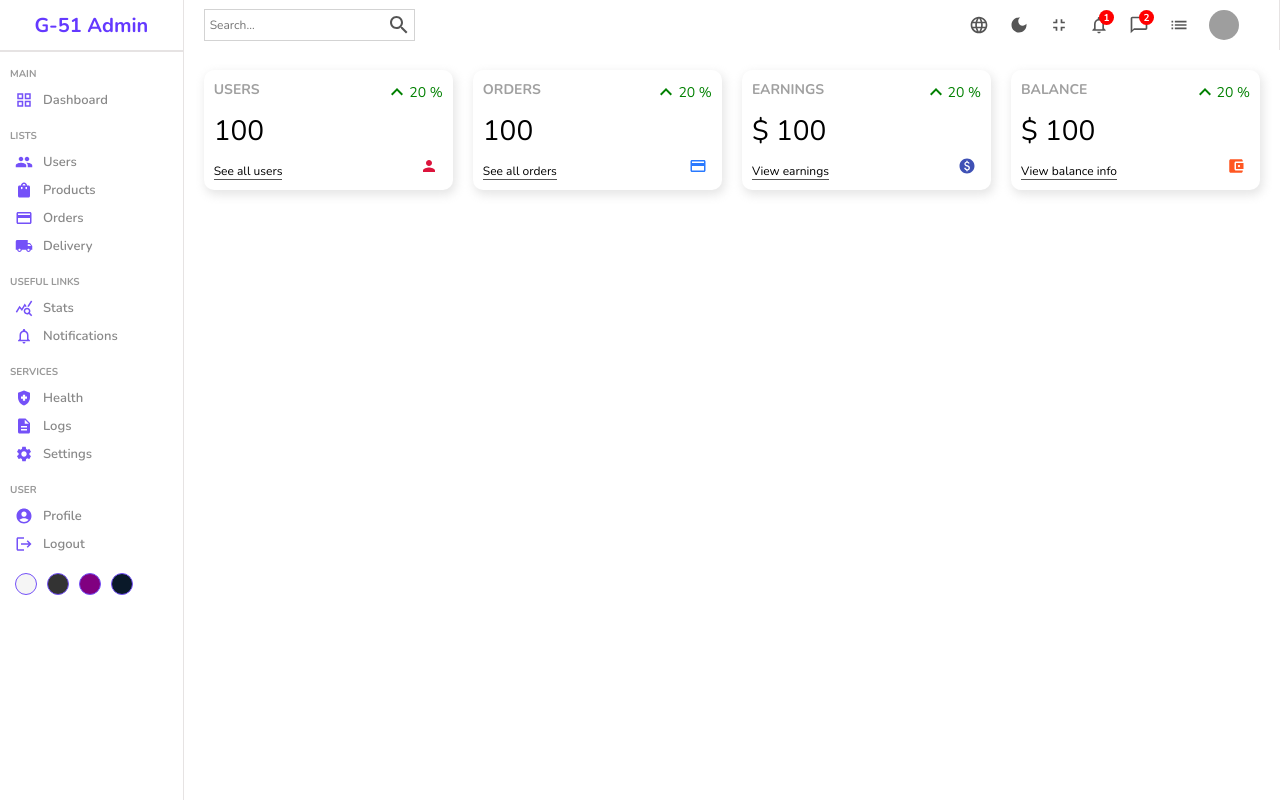
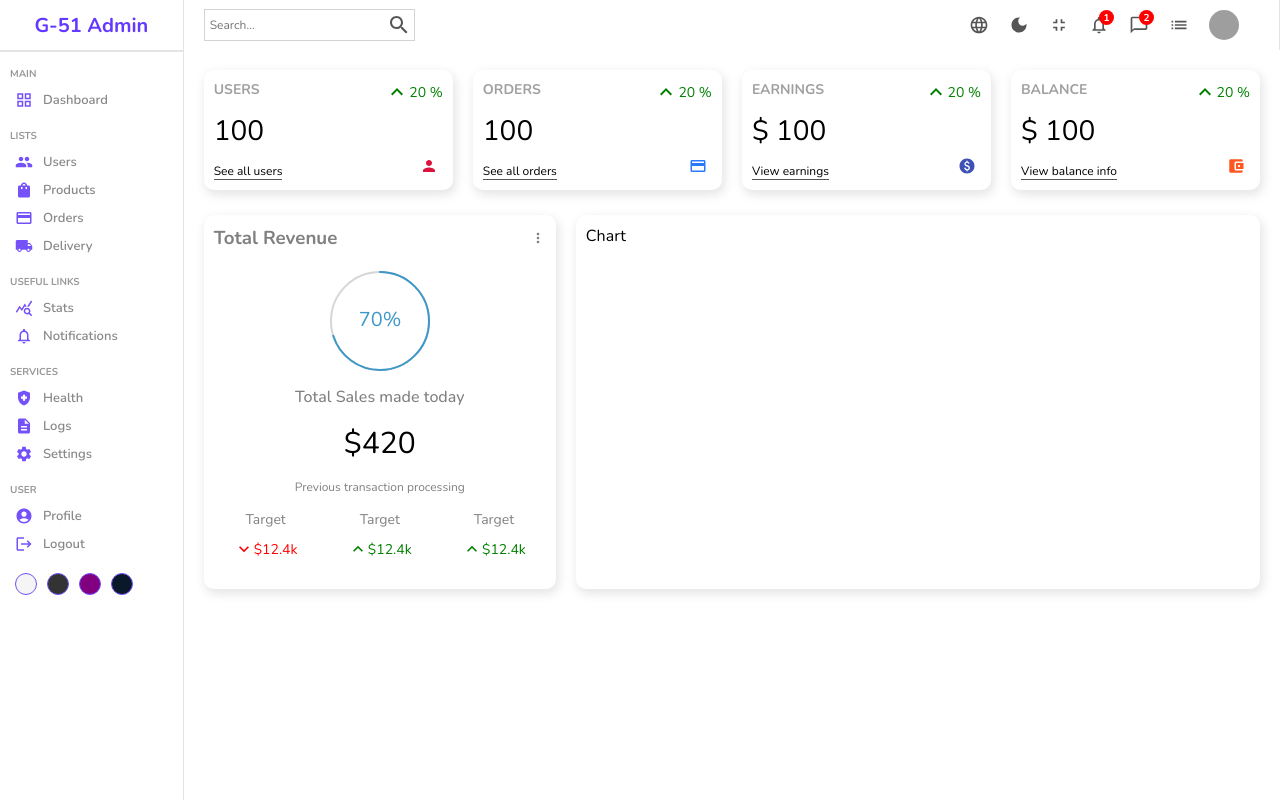
Before and after one commit to Nicxzmiller/admin, a React (Create React App) app: page / in a window 1280 px wide. Built offline with nearby package versions, Linux system fonts and the light colour scheme; grey boxes are pictures that could not be loaded; a web font is replaced by a local one.

Commit message:
featured

```diff
--- a/package.json
+++ b/package.json
@@ -11,7 +11,9 @@
     "@testing-library/react": "^13.2.0",
     "@testing-library/user-event": "^13.5.0",
     "react": "^18.1.0",
+    "react-circular-progressbar": "^2.0.4",
     "react-dom": "^18.1.0",
+    "react-progressbar": "^15.4.1",
     "react-router-dom": "^6.3.0",
     "react-scripts": "5.0.1",
     "sass": "^1.51.0",
--- /dev/null
+++ b/src/components/chart/Chart.jsx
@@ -0,0 +1,10 @@
+import React from 'react'
+import "./chart.scss"
+
+const Chart = () => {
+  return (
+    <div className='chart'>Chart</div>
+  )
+}
+
+export default Chart
--- /dev/null
+++ b/src/components/chart/chart.scss
@@ -0,0 +1,8 @@
+.chart{
+    flex: 4;
+    justify-content: space-between;
+    border-radius: 10px;
+    padding: 10px;
+    -webkit-box-shadow: 2px 4px 10px 1px rgba(0,0,0,0.47);
+    box-shadow: 2px 4px 10px 1px rgba(201, 201, 201, 0.47);
+}
--- /dev/null
+++ b/src/components/featured/Featured.jsx
@@ -0,0 +1,53 @@
+import React from 'react'
+import "./featured.scss"
+import MoreVertIcon from '@mui/icons-material/MoreVert';
+import { CircularProgressbar } from "react-circular-progressbar"
+import "react-circular-progressbar/dist/styles.css"
+import KeyboardArrowUpIcon from '@mui/icons-material/KeyboardArrowUp';
+import KeyboardArrowDownIcon from '@mui/icons-material/KeyboardArrowDown';
+
+const Featured = () => {
+  return (
+    <div className='featured'>
+        <div className="top">
+            <h3 className="title">Total Revenue</h3>
+            <MoreVertIcon className='more'/>
+        </div>
+        <div className="bottom">
+            <div className="featuredChart">
+                <CircularProgressbar value={70} text={"70%"} strokeWidth={2}/>
+            </div>
+            <p className="title">Total Sales made today</p>
+            <p className="amount">$420</p>
+            <p className="desc">Previous transaction processing</p>
+            <div className="summary">
+                <div className="item">
+                <div className="itemTitle">Target</div>
+                <div className="itemResult negative">
+                    <KeyboardArrowDownIcon fontSize='small'/>
+                    <div className="resultAmount">$12.4k</div>
+                </div>
+                </div>
+
+                <div className="item">
+                <div className="itemTitle">Target</div>
+                <div className="itemResult positive">
+                    <KeyboardArrowUpIcon fontSize='small'/>
+                    <div className="resultAmount">$12.4k</div>
+                </div>
+                </div>
+
+                <div className="item">
+                <div className="itemTitle">Target</div>
+                <div className="itemResult positive">
+                    <KeyboardArrowUpIcon fontSize='small'/>
+                    <div className="resultAmount">$12.4k</div>
+                </div>
+                </div>
+            </div>
+        </div>
+    </div>
+  )
+}
+
+export default Featured
--- /dev/null
+++ b/src/components/featured/featured.scss
@@ -0,0 +1,81 @@
+.featured{
+    flex: 2;
+    border-radius: 10px;
+    padding: 10px;
+    -webkit-box-shadow: 2px 4px 10px 1px rgba(0,0,0,0.47);
+    box-shadow: 2px 4px 10px 1px rgba(201, 201, 201, 0.47);
+
+    .top{
+        display: flex;
+        width: 100%;
+        align-items: center;
+        justify-content: space-between;
+        color: gray;
+
+        .more{
+            font-size: medium;
+            align-items: center;
+        }
+    }
+
+    .bottom{
+        padding: 20px;
+        display: flex;
+        flex-direction: column;
+        align-items: center;
+        justify-content: center;
+        gap: 15px;
+
+        .featuredChart{
+            width: 100px;
+            height: 100px;
+        }
+
+        .title{
+            font-weight: 500;
+            color: gray;
+        }
+
+        .amount{
+            font-size: 30px;
+        }
+
+        .desc{
+            font-weight: 300;
+            font-size: 12px;
+            color: gray;
+            text-align: center;
+        }
+
+        .summary{
+            width: 100%;
+            display: flex;
+            align-items: center;
+            justify-content: space-between;
+
+            .item{
+                text-align: center;
+
+                .itemTitle{
+                    font-size: 14px;
+                    color: gray;
+                }
+
+                .itemResult{
+                    display: flex;
+                    align-items: center;
+                    margin-top: 10px;
+                    font-size: 14px;
+
+                    &.positive{
+                        color: green;
+                    }
+
+                    &.negative{
+                        color: red;
+                    }
+                }
+            }
+        }
+    }
+}
--- a/src/pages/home/Home.jsx
+++ b/src/pages/home/Home.jsx
@@ -1,4 +1,6 @@
 import React from 'react'
+import Chart from '../../components/chart/Chart'
+import Featured from '../../components/featured/Featured'
 import Navbar from '../../components/navbar/Navbar'
 import Sidebar from '../../components/sidebar/Sidebar'
 import Widgets from '../../components/widgets/Widgets'
@@ -16,6 +18,10 @@
             <Widgets type="earning"/>
             <Widgets type="balance"/>
           </div>
+          <div className="charts">
+            <Featured/>
+            <Chart/>
+          </div>
         </div>
     </div>
   )
--- a/src/pages/home/home.scss
+++ b/src/pages/home/home.scss
@@ -4,10 +4,15 @@
     .homeContainer{
         flex: 6;
 
-        .widgets{
+        .widgets, .charts{
             display: flex;
             padding: 20px;
             gap: 20px;
         }
+
+        .charts{
+            padding: 5px 20px;
+        }
+
     }
 }
```
Also changed, not shown: 1 other file (tests, documents, lock files or other folders).
